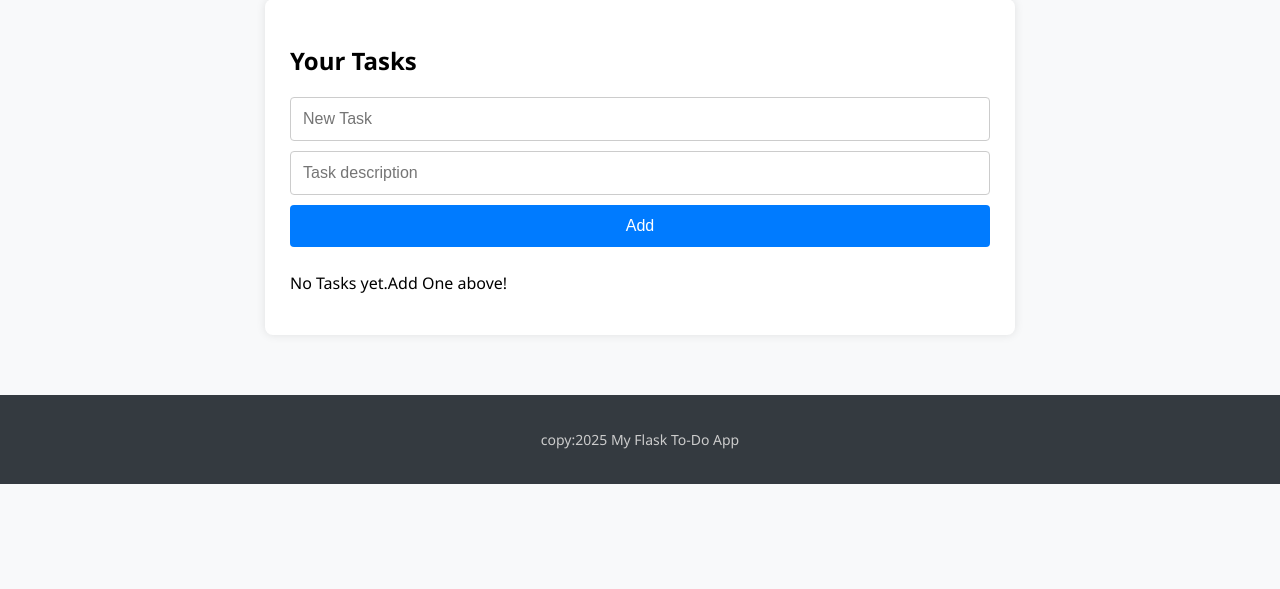
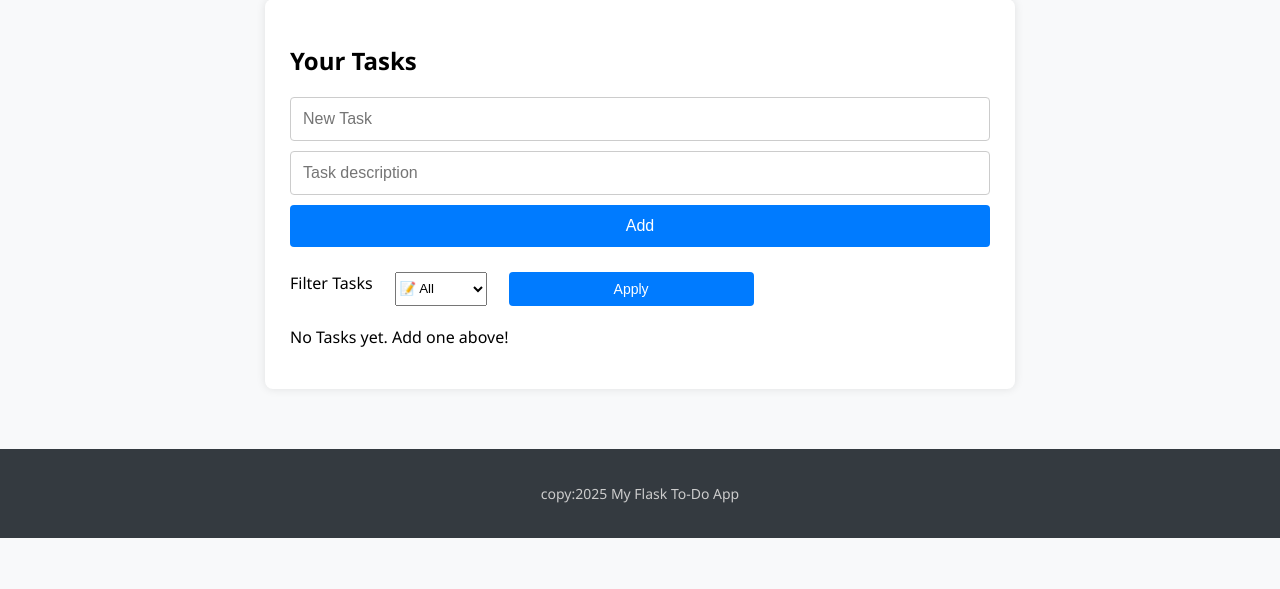
Before and after one commit to Ansh-Kothadia/Todo_App, a Flask app: page / in a window 1280 px wide. Shown: the part 211-800 px from the top of the page. Run offline with Flask 3, Linux system fonts and the light colour scheme; the visitor is signed in with stand-in values (Sample User, id 1).

Commit message:
filtering functionality

```diff
--- a/app/routes/tasks.py
+++ b/app/routes/tasks.py
@@ -9,14 +9,34 @@ tasks_bp=Blueprint('tasks',__name__)
 
 
 #Defining route for home page or view_tasks
-@tasks_bp.route('/')
+# @tasks_bp.route('/')
+# def view_tasks():
+#     if 'user_id' not in session:
+#         return redirect(url_for('auth.login'))
+
+#     tasks = Task.query.filter_by(user_id=session['user_id']).all()
+
+#     return render_template('tasks.html',tasks=tasks)
+
+
+
+# Defining route for home page or view_tasks
+@tasks_bp.route('/',methods=["POST","GET"])
 def view_tasks():
     if 'user_id' not in session:
         return redirect(url_for('auth.login'))
+    filter='all'
+    if request.method=="POST":
+        filter=request.form.get('status')
 
-    tasks = Task.query.filter_by(user_id=session['user_id']).all()
+        if filter=='all':
+            tasks = Task.query.filter_by(user_id=session['user_id']).all()
+        else:
+            tasks = Task.query.filter_by(user_id=session['user_id'],status=filter).all()
+    else:
+        tasks = Task.query.filter_by(user_id=session['user_id']).all()
 
-    return render_template('tasks.html',tasks=tasks)
+    return render_template('tasks.html',tasks=tasks,filter=filter)
 
 
 #Defining route for add_tasks
@@ -105,26 +125,7 @@ def description(task_id):
 
 
 
-# @tasks_bp.route("/send_task",methods=["GET","POST"])
-# def send_task():
-#     send_data=None
-#     transfer_data=None
-#     task_id=request.args.get('task_id')
-#     sender=session.get('user_id')
-#     if request.method=="POST":
-#         search_user=request.form.get('search')
-#         send_data=Register.query.filter_by(username=search_user).first()
-#         receiver=send_data.uid
-#         if send_data:
-#             flash('User Found !!!','success')
-#             transfer_data={
-#                 'sender_id':sender,
-#                 'receiver_id':receiver,
-#                 'task_id':task_id
-#             }
-#         else:
-#             flash('User not found !!!','danger')
-#     return render_template("send_task.html",send_data=send_data,transfer_data=transfer_data)
+
 @tasks_bp.route("/send_task", methods=["GET", "POST"])
 def send_task():
     send_data = None
@@ -176,68 +177,6 @@ def transfer():
     return redirect(url_for('tasks.send_task'))
 
 
-# @tasks_bp.route('/transfer',methods=["POST"])
-# def transfer():
-#     sender_id = request.form.get("sender_id")
-#     receiver_id = request.form.get("receiver_id")
-#     task_id = request.form.get("task_id")
-
-#     if not sender_id or not receiver_id or not task_id:
-#         flash("Missing transfer data", "danger")
-#         return redirect(url_for("tasks.send_task"))
-
-#     new_transfer = Transfer_Task(sender_id=sender_id,receiver_id=receiver_id,task_id=task_id)
-#     db.session.add(new_transfer)
-#     db.session.commit()
-#     if new_transfer:
-#         flash('Task Sended','success')
-#     else:
-#         flash('error occured','danger')
-
-#     return redirect(url_for('tasks.send_task'))
-
-
-
-# @tasks_bp.route('/notifications')
-# def notifications():
-#     if 'user_id' not in session:
-#         return redirect(url_for('auth.login'))
-#     user_id=session.get('user_id')
-#     received_tasks=Transfer_Task.query.filter_by(receiver_id=user_id).all()
-
-#     task_details = []
-#     for task in received_tasks:
-#         task_details.append({
-#         'sender_name': task.sender.username,
-#         'title': task.task.title,
-#         'description': task.task.description
-#     })
-
-#     return render_template('notification.html',task_details=task_details)
-
-# @tasks_bp.route('/notifications')
-# def notifications():
-#     if 'user_id' in session:
-#         user_id = session.get('user_id')
-#         received_tasks = Transfer_Task.query.filter_by(receiver_id=user_id).all()
-
-#         task_details = []
-#         for task in received_tasks:
-#             # Safety check: make sure related task and sender exist
-#             if task.task and task.sender:
-#                 task_details.append({
-#                     'sender_name': task.sender.username,
-#                     'title': task.task.title,
-#                     'description': task.task.description
-#                 })
-#                 session['transfer_id']=task.transfer_id
-#             else:
-#                 # Optional: Log or handle broken reference
-#                 print(f"Broken transfer record: {task.transfer_id}")
-
-#         return render_template('notification.html', task_details=task_details,transfer_id=session['transfer_id'])
-#     else:
-#         return redirect(url_for('auth.login'))
 
 
 @tasks_bp.route('/notifications')
@@ -263,26 +202,7 @@ def notifications():
 
 
 
-# @tasks_bp.route('/addNotification',methods=["POST","GET"])
-# def addNotify():
-#     if 'user_id' not in session:
-#         return redirect(url_for('auth.login'))
 
-#     if request.method == "POST":
-#         title=request.form.get('title')
-#         description=request.form.get('description')
-
-#     add_notify=Task(title=title, status='Pending', user_id=session['user_id'],description=description)
-#     db.session.add(add_notify)
-#     db.session.commit()
-#     if add_notify:
-#         flash('task added successfully','success')
-#         deleteNotify=Transfer_Task.query.filter_by(transfer_id=session['transfer_id']).delete()
-#         db.session.commit()
-#     else:
-#         flash('task not added successfully','danger')
-
-#     return render_template('notification.html')
 @tasks_bp.route('/addNotification', methods=["POST", "GET"])
 def addNotify():
     if 'user_id' not in session:
--- a/app/templates/tasks.html
+++ b/app/templates/tasks.html
@@ -4,19 +4,39 @@
 {% block content %}
 <div class="task-box">
   <h2>Your Tasks</h2>
-        <form action="{{url_for('tasks.add_task')}}" method="post" class="task-form">
+
+
+
+
+  <!-- ✅ Add Task Form -->
+  <form action="{{ url_for('tasks.add_task') }}" method="post" class="task-form">
     <input type="text" name="title" placeholder="New Task" required>
     <input type="text" name="description" placeholder="Task description" required>
     <button type="submit" class="btn">Add</button>
   </form>
+    <div class="select-wrapper" style="margin-bottom: 20px;">
+    <form method="POST" action="{{url_for('tasks.view_tasks')}}" style="display: flex;gap: 22px;">
+      <label for="taskFilter">Filter Tasks</label>
+      <select id="taskFilter" name="status" >
+        <option value="all" {% if filter == 'all' %}selected{% endif %}>📝 All</option>
+        <option value="Pending" {% if filter == 'Pending' %}selected{% endif %}>⏳ Pending</option>
+        <option value="Working" {% if filter == 'Working' %}selected{% endif %}>🚧 Working</option>
+        <option value="Done" {% if filter == 'Done' %}selected{% endif %}>✅ Done</option>
+      </select>
+      <input type="submit" value="Apply" class="share" style="width: 35%;font-size: 14px">
+    </form>
+  </div>
+
 
   {% if tasks %}
-        <form action="{{url_for('tasks.clear_tasks')}}" method="post">
+  <!-- ✅ Clear All -->
+  <form action="{{ url_for('tasks.clear_tasks') }}" method="post">
     <button type="submit" class="btn btn-clear" style="width: 100%;">Clear All Tasks</button>
   </form>
 
   <br>
 
+  <!-- ✅ Task Table -->
   <table class="task-table">
     <thead>
       <tr>
@@ -27,20 +47,18 @@
       </tr>
     </thead>
     <tbody>
-                {% for task in tasks  %}
+      {% for task in tasks %}
       <tr>
-                    <td>{{loop.index}}</td>
-                    <td><a href="{{url_for('tasks.description',task_id=task.id)}}">{{task.title}}</a></td>
+        <td>{{ loop.index }}</td>
+        <td><a href="{{ url_for('tasks.description', task_id=task.id) }}">{{ task.title }}</a></td>
+        <td><span class="badge {{ task.status|lower }}">{{ task.status }}</span></td>
         <td>
-                        <span class="badge {{task.status|lower}}">{{task.status}}</span>
-                    </td>
-                    <td>
-                        <div class="cont" style="display: flex;gap: 10px;/* max-width: 85px; */flex-direction: row;flex-wrap: wrap;" >
-                        <form action="{{url_for('tasks.toggle_status',task_id=task.id)}}" method="post">
+          <div class="cont" style="display: flex; gap: 10px; flex-direction: row; flex-wrap: wrap;">
+            <form action="{{ url_for('tasks.toggle_status', task_id=task.id) }}" method="post">
               <button class="btn-small" type="submit">Next</button>
             </form>
-                        <form action="{{url_for('tasks.delete',task_id=task.id)}}" method="post">
-                            <button class=" btn-delete" type="submit" style="border: none; font-size: 12px;">Delete</button>
+            <form action="{{ url_for('tasks.delete', task_id=task.id) }}" method="post">
+              <button class="btn-delete" type="submit" style="border: none; font-size: 12px;">Delete</button>
             </form>
           </div>
         </td>
@@ -49,7 +67,7 @@
     </tbody>
   </table>
   {% else %}
-        <p>No Tasks yet.Add One above!</p>
+  <p>No Tasks yet. Add one above!</p>
   {% endif %}
 </div>
 {% endblock %}
```
Lines whose indentation alone changed are shown as unchanged.
